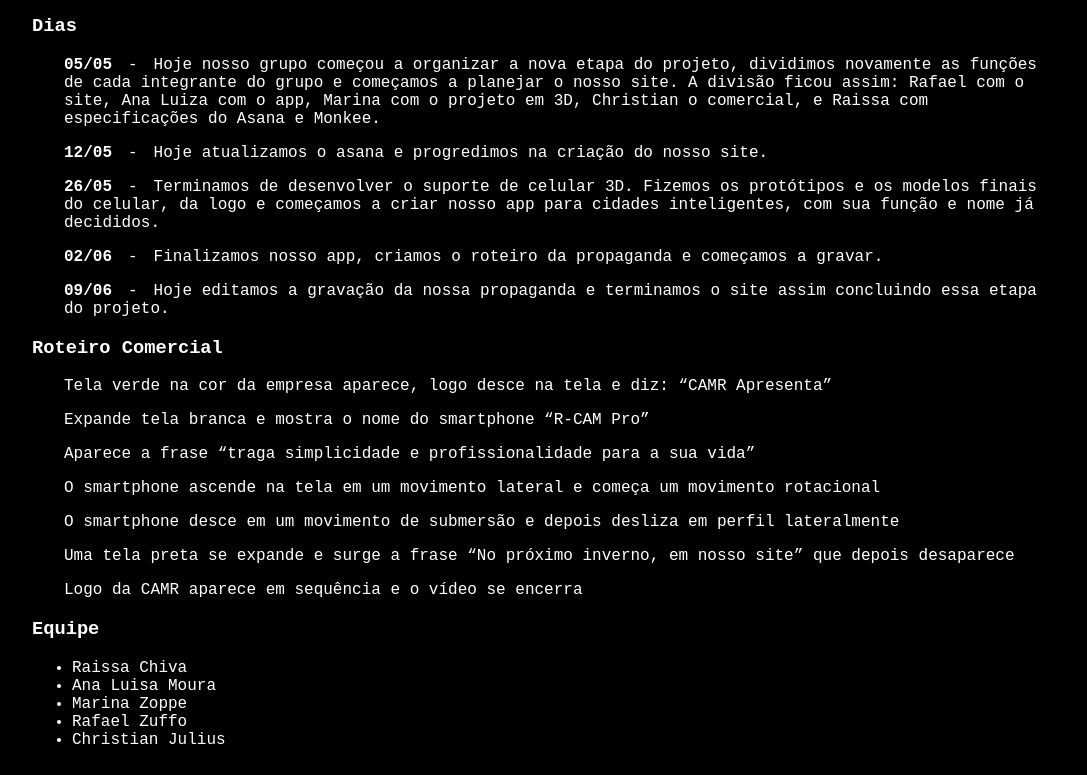
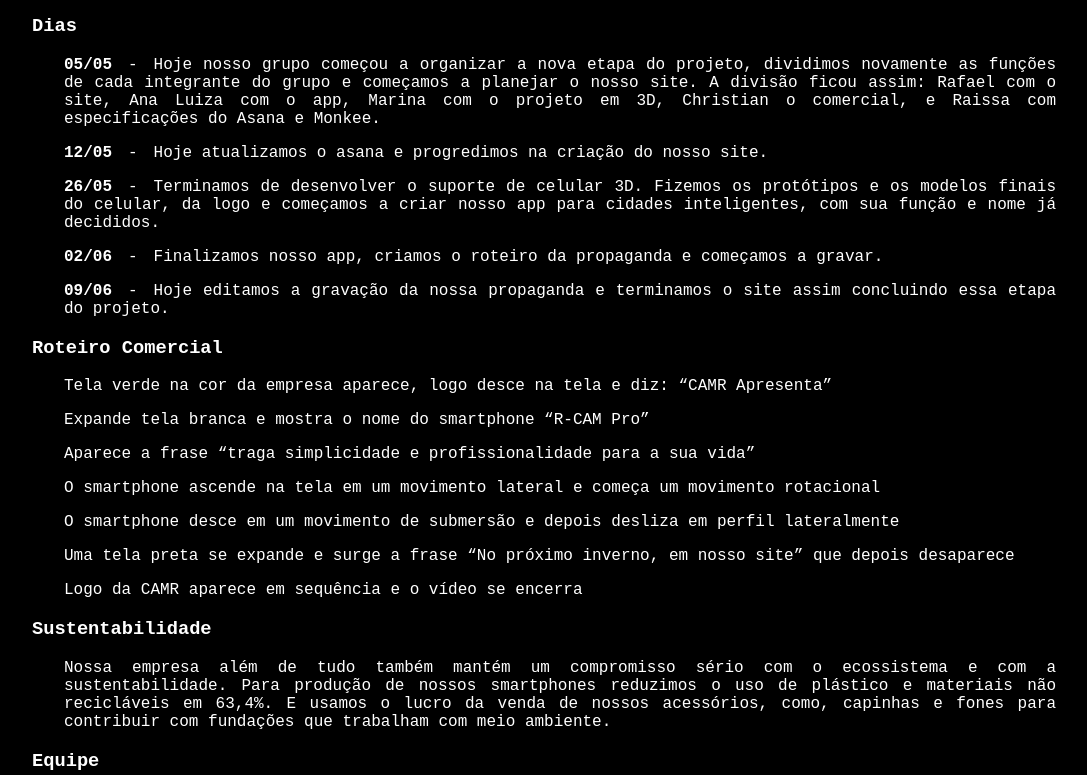
Before and after one commit to zuff0/SiteQuente, a plain HTML site: page about.html in a window 1280 px wide. Shown: the part 432-1207 px from the top of the page, without its empty margins (96-1183 px from the left). Drawn offline with Linux system fonts and the light colour scheme.

Commit message:
Added other missing things (there is always something missing)

```diff
--- a/about.html
+++ b/about.html
@@ -60,6 +60,15 @@
 				<p>Logo da CAMR aparece em sequência e o vídeo se encerra</p>
 			</div>
 
+			<h3>Sustentabilidade</h3>
+			<div class="sustentabilidade">
+				<p>
+					Nossa empresa além de tudo também mantém um compromisso sério com o ecossistema e com a sustentabilidade.
+	Para produção de nossos smartphones reduzimos o uso de plástico e materiais não recicláveis em 63,4%.
+	E usamos o lucro da venda de nossos acessórios, como, capinhas e fones para contribuir com fundações que trabalham com meio ambiente.
+				</p>
+			</div>
+
 			<h3>Equipe</h3>
 			<div class="equipe">
 				<ul>
--- a/css/styles.css
+++ b/css/styles.css
@@ -224,10 +224,16 @@ footer p {
 }
 .relatorio-days {
 	margin-left: 2em;
+	text-align: justify;
 }
 .relatorio-resources {
 	margin-left: 2em;
 }
 .relatorio-video {
 	margin-left: 2em;
+	text-align: justify;
 }
+.sustentabilidade {
+	margin-left: 2em;
+	text-align: justify;
+}
```
